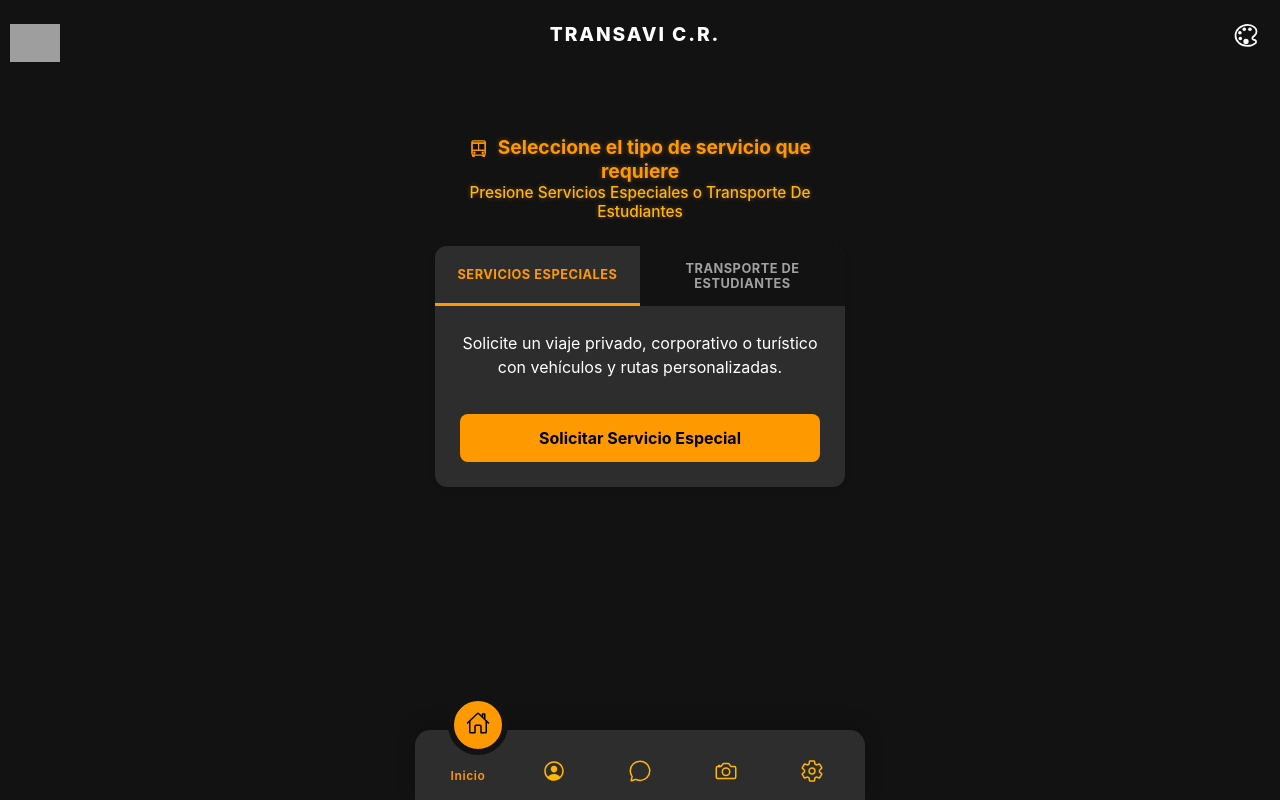
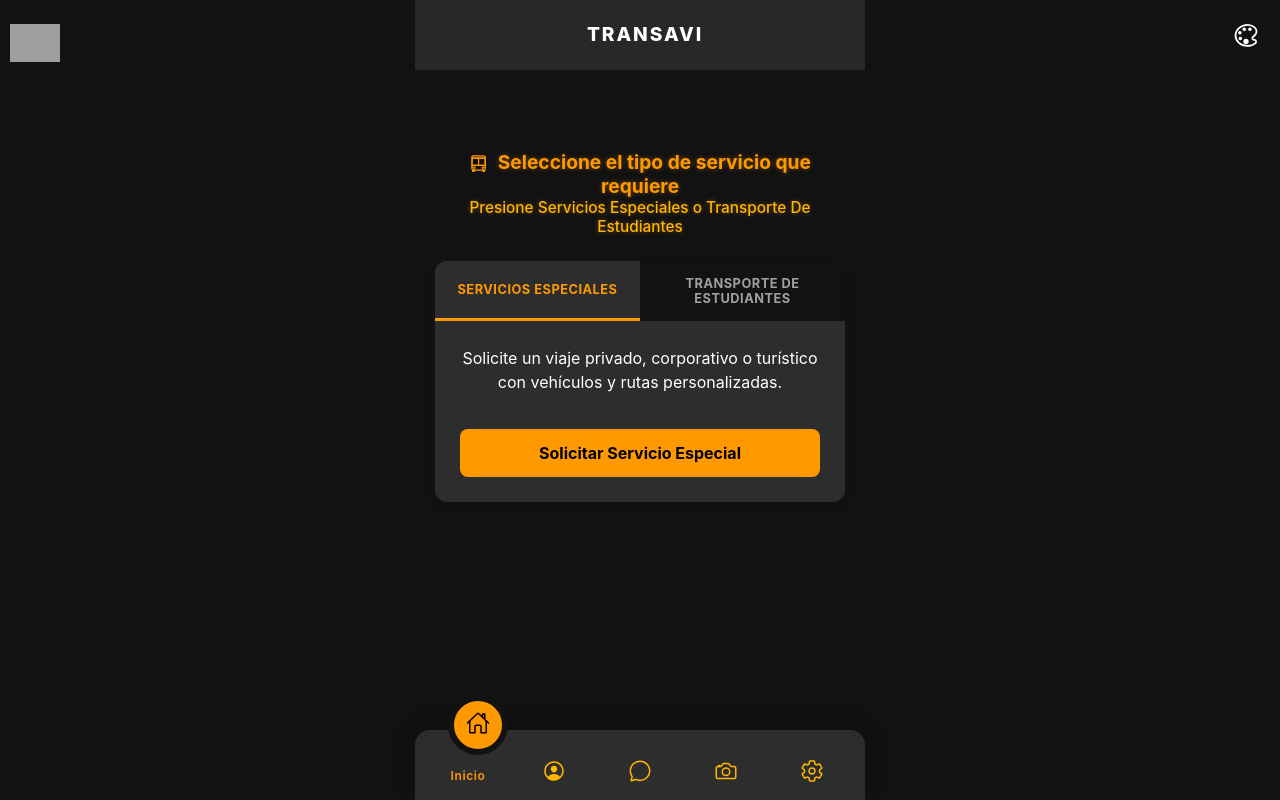
Before and after one commit to kerm1977/transaviapp, a Flask app: page /index in a window 1280 px wide. Run offline with Flask 3, Linux system fonts and the light colour scheme; grey boxes are pictures that could not be loaded.

Commit message:
ya tiene perfil.html y se corrigieron estilos

```diff
--- a/static/css/base.css
+++ b/static/css/base.css
@@ -115,7 +115,7 @@
     width: var(--logo-size); /* Usando variable */
     height: var(--logo-size); /* Usando variable */
     object-fit: contain;
-    z-index: 1001;
+    z-index: 1001; /* Z-index alto para estar sobre el blur */
     padding: 10px;
     pointer-events: none;
     margin-top: 8px;
@@ -123,6 +123,7 @@
 
 /* Contenedor principal de la barra superior, cubre el espacio entre el logo y la derecha */
 .nav-header-container {
+    /* Este contenedor se deja tal cual, pero sus elementos internos deben tener alto Z-index */
     position: fixed;
     top: 0;
     left: var(--logo-size); /* Inicia después del logo */
@@ -133,26 +134,92 @@
     justify-content: flex-end;
     z-index: 9999;
     padding-right: 15px;
+    /* Quitamos el fondo porque lo pondrá el backdrop general */
+    background: none;
 }
 
-/* Contenedor FLEX para centrar el título - AJUSTADO PARA CENTRADO PERFECTO */
+/* ======================================================= */
+/* ESTILOS DEL BLUR Y TÍTULO */
+/* ======================================================= */
+/* Nuevo: Este WRAPPER ahora es la barra desenfocada completa */
 .header-title-wrapper {
     position: fixed;
     top: 0;
-    left: var(--logo-size); /* Inicia después del logo (70px) */
-    right: 80px; /* Deja espacio para el botón de tema (38px) y padding (15px) */
-    height: var(--header-height); /* Ocupa la altura total del header */
+    left: 0; /* ¡Cubre desde el inicio de la pantalla! */
+    right: 0; /* ¡Cubre hasta el final de la pantalla! */
+    height: var(--header-height);
 
-    /* Centrado con Flexbox */
+    /* Centrado del título (ya no es relevante aquí, pero se mantiene la estructura) */
     display: flex;
     justify-content: center;
     align-items: center;
 
-    /* Z-index bajo para que no interfiera con el logo (1001) ni el botón (1001) */
-    z-index: 1000;
+    /* Z-index bajo para que los botones y el logo floten encima */
+    z-index: 998;
 
-    pointer-events: none; /* Permite clics a través del contenedor */
+    /* Necesitamos un ancho máximo para centrarlo con el body */
+    max-width: 450px;
+
+    /* Se debe centrar en pantallas grandes */
+    left: 50%;
+    transform: translateX(-50%);
+
+    /* Permitimos interacciones en la barra superior */
+    pointer-events: auto;
+    overflow: hidden;
+
+    /* AÑADIDO: Padding para hacer espacio al logo (izq) y al botón (der) */
+    padding-left: var(--logo-size); /* Espacio para el logo */
+    padding-right: 60px; /* Espacio para el botón de tema (38px + margen) */
 }
+
+/* Estilo para el contenedor de desenfoque (Glassmorphism) */
+.app-title-backdrop {
+    position: absolute;
+    top: 0;
+    left: 0;
+    width: 100%;
+    height: 100%;
+    /* Usamos el color de fondo de la barra de navegación con transparencia */
+    background-color: var(--clr-nav-bg);
+    opacity: 0.85; /* Un poco más sólido */
+    z-index: -1; /* Mantiene la capa detrás del texto */
+
+    /* Aplicamos el efecto de desenfoque */
+    backdrop-filter: blur(8px); /* Aumentamos el blur para que sea más visible */
+    -webkit-backdrop-filter: blur(8px); /* Soporte Webkit */
+
+    /* CORRECCIÓN: Eliminamos los bordes redondeados inferiores */
+    border-bottom-left-radius: 0;
+    border-bottom-right-radius: 0;
+
+    box-shadow: 0 2px 10px rgba(0, 0, 0, 0.4); /* Sombra más fuerte */
+    transition: background-color 0.3s, backdrop-filter 0.3s, opacity 0.3s;
+}
+
+/* Aseguramos que el título esté en una posición superior */
+.app-title {
+    /* CORRECCIÓN: Usamos el centrado de Flexbox implícito en el wrapper */
+    position: relative;
+    left: auto;
+    top: auto;
+    transform: none;
+
+    z-index: 1000; /* Alto Z-index para asegurar legibilidad */
+    pointer-events: none; /* Asegura que no bloquee el texto */
+
+    /* Resto de estilos del título */
+    color: var(--clr-text-content);
+    font-size: 1.2em; /* Tamaño por defecto (ej. en desktop o móvil grande) */
+    font-weight: 800;
+    letter-spacing: 0.1em;
+    white-space: nowrap; /* Evita que el texto se rompa */
+    line-height: 1.2;
+}
+/* ======================================================= */
+/* FIN ESTILOS DEL BLUR Y TÍTULO */
+/* ======================================================= */
+
 
 /* Botón de cambio de tema y usuario (dentro del contenedor) */
 .nav-header-info {
@@ -162,32 +229,18 @@
     align-items: center;
     justify-content: flex-end; /* Alinea los elementos a la derecha */
     gap: 15px;
-    pointer-events: none; /* Permite clicks a través del div, excepto en los hijos */
+    pointer-events: none; /* Permite clics a través del div, excepto en los hijos */
     /* Se extiende para centrar el texto entre el logo y el botón */
     width: 100%;
     /* Se asegura que los elementos de la derecha tengan un Z-index alto */
-    z-index: 1001;
+    z-index: 1001; /* Alto Z-index para flotar sobre el blur */
     /* Aseguramos que la info se alinee al centro vertical */
     padding-top: 10px;
     padding-bottom: 10px;
 }
 
-/* Nuevo estilo para el título/texto en la parte superior */
-.app-title {
-    /* Eliminamos el posicionamiento absoluto y transform para usar el centrado de Flexbox del wrapper */
-    position: relative;
-    left: auto;
-    transform: none;
-
-    color: var(--clr-text-content);
-    font-size: 1.2em;
-    font-weight: 800;
-    letter-spacing: 0.1em;
-    white-space: nowrap; /* Evita que el texto se rompa */
-
-    /* Usamos la altura completa del contenedor padre para centrado vertical */
-    line-height: 1.2;
-}
+/* El estilo de .app-title fue movido arriba a la sección del blur */
+/* .app-title { ... } */
 
 .nav-header-info > * {
      pointer-events: auto; /* Hace que los hijos (span, a, button) sean clicables */
@@ -400,7 +453,7 @@
     overflow-y: auto;
     -webkit-overflow-scrolling: touch;
     /* Se añade margen superior e inferior fijo para evitar solapamiento con la barra superior y la navegación */
-    padding-top: 65px; /* Para el header info */
+    padding-top: calc(var(--header-height) + 10px); /* Ajustado para la nueva barra superior */
     padding-bottom: calc(var(--nav-height) + 20px);
 
     /* --- CAMBIO CLAVE PARA OCULTAR EL SCROLLBAR DEL CONTENEDOR PRINCIPAL --- */
@@ -563,8 +616,20 @@
 
     /* 3. Ajustar la posición de los contenedores para alinearlos con el logo más pequeño */
     .header-title-wrapper {
-        left: var(--logo-size); /* Se mueve a 45px */
+        left: 50%; /* Mantener centrado */
+        transform: translateX(-50%);
         height: var(--header-height); /* Nueva altura */
+        /* Eliminamos right: 70px */
+        right: 0;
+
+        /* APLICAR PADDING RESPONSIVO */
+        padding-left: var(--logo-size);
+        padding-right: 60px;
+    }
+
+    /* 4. Ajustar el tamaño de la fuente del título */
+    .app-title {
+        font-size: 0.8em; /* Reducido de 1.2em a 1.0em para pantallas <= 350px */
     }
 
     /* El contenedor derecho (nav-header-container) ya usa left: var(--logo-size) y height: var(--header-height) */
@@ -572,9 +637,4 @@
         height: var(--header-height); /* Nueva altura */
     }
 
-    /* Ajustamos el tamaño de la fuente del título si es necesario para pantallas pequeñas */
-    .app-title {
-        font-size: 1.1em;
-    }
-
 } /* Fin @media (max-width: 350px) */
--- a/templates/base.html
+++ b/templates/base.html
@@ -32,15 +32,19 @@
     </div>
 
     <!-- NUEVO WRAPPER CENTRADO CON Z-INDEX BAJO (1000) -->
+    <!-- Este es el contenedor principal que define el área del blur -->
     <div class="header-title-wrapper">
-        <!-- TÍTULO CENTRADO -->
-        <div class="app-title">TRANSAVI C.R.</div>
+        <!-- Contenedor para el efecto blur (capa de fondo) -->
+        <div class="app-title-backdrop"></div>
+
+        <!-- TÍTULO CENTRADO (Capa de contenido) -->
+        <div class="app-title">TRANSAVI</div>
     </div>
 
 
     <!-- ESTRUCTURA 2: BARRA SUPERIOR CON TÍTULO Y BOTONES -->
     <div class="nav-header-container">
-        <!-- Barra Superior Derecha: Muestra solo el botón de tema (El saludo y el logout fueron eliminados para evitar superposición) -->
+        <!-- Barra Superior Derecha: Muestra solo el botón de tema -->
         <div class="nav-header-info">
             <!-- NOTA: El saludo y el botón de Cerrar Sesión fueron eliminados de aquí.
                  El cierre de sesión ahora se gestiona desde la página de perfil. -->
```
